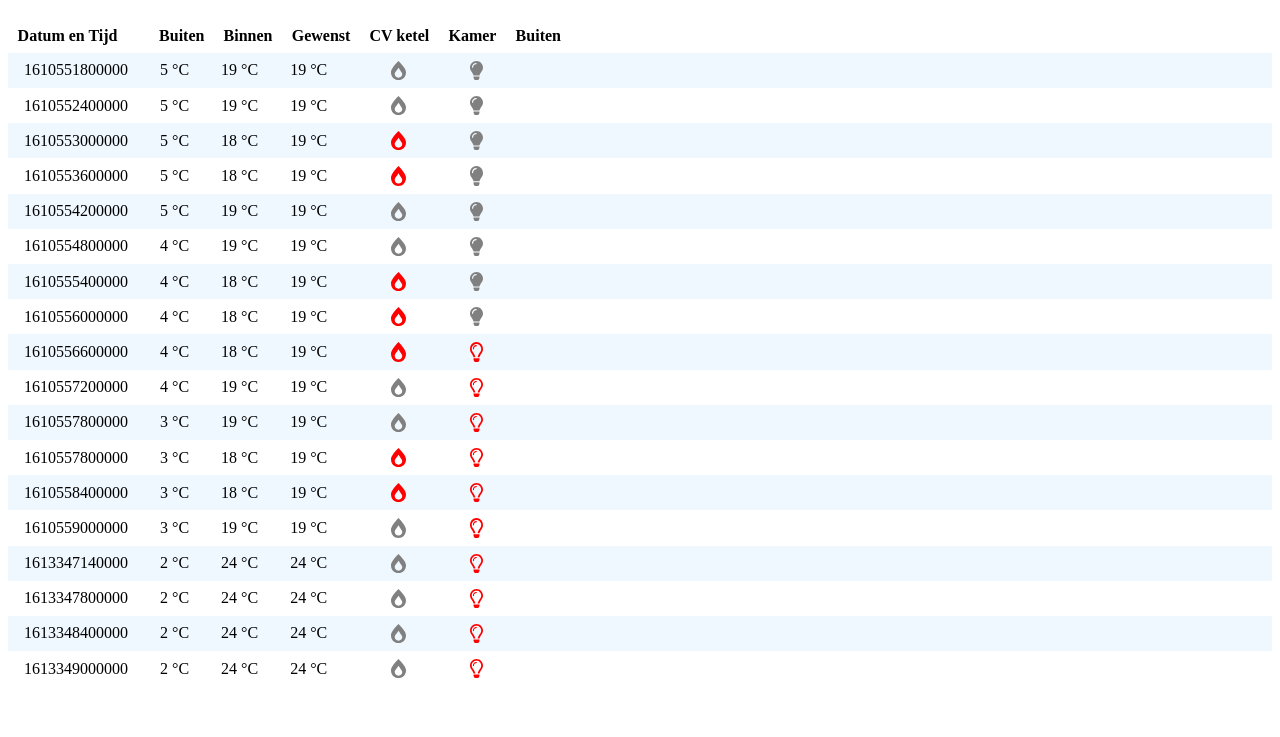
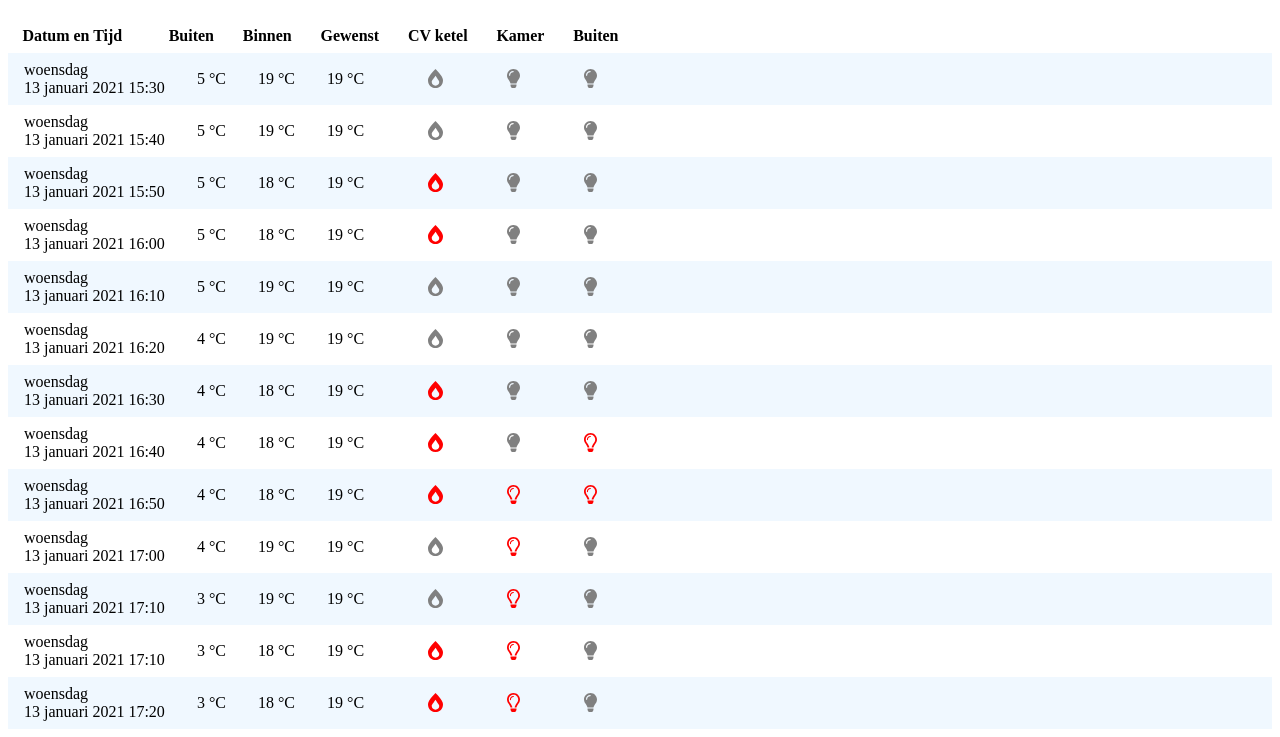
Before and after one commit to Amyvd/Frontent-programming, a plain HTML site: page Opdrachten/Les 1 - Eigenschappen van objecten uitvoeren/index.html in a window 1280 px wide. Shown: the part 61-798 px from the top of the page. Drawn offline with Linux system fonts and the light colour scheme.

Commit message:
verbeteringen

```diff
--- a/Opdrachten/Les 1 - Eigenschappen van objecten uitvoeren/dataUitvoer.js
+++ b/Opdrachten/Les 1 - Eigenschappen van objecten uitvoeren/dataUitvoer.js
@@ -49,14 +49,14 @@ const maakDatum = (num) => {
     }
 
     return `${geefDagWeek(dagWeek)} <br>
-    ${dagMaand} ${maandNaam(maand)} ${jaar} ${uren}:${minuten} `;
+    ${dagMaand} ${maandnaam(maand)} ${jaar} ${uren}:${minuten} `;
 }
 
 const uitvoeren = () => {
     let html = "";
     dataObject.forEach( obj => {
         html += `<div class="rij">`;
-        html += `<div>${obj.tijd}</div>`;
+        html += `<div class="langemaand">${maakDatum(obj.tijd)}</div>`;
         html += `<div>${obj.tempBuiten} &deg;C</div>`;
         html += `<div>${obj.tempBinnen} &deg;C</div>`;
         html += `<div>${obj.tempGewenst} &deg;C</div>`;
@@ -66,6 +66,11 @@ const uitvoeren = () => {
             html += `<div> <img class="icon" src="icons/vlamUIt.svg" alt="CV ketel uit"> </div>`;
         }
         if(obj.lichtKamer){
+            html += `<div> <img class="icon" src="icons/lampAan.svg" alt="lampen aan"> </div>`;
+        }else{
+            html += `<div> <img class="icon" src="icons/lampUIt.svg" alt="lampen uit"> </div>`;
+        }
+        if(obj.lichtBuiten){
             html += `<div> <img class="icon" src="icons/lampAan.svg" alt="lampen aan"> </div>`;
         }else{
             html += `<div> <img class="icon" src="icons/lampUIt.svg" alt="lampen uit"> </div>`;
--- a/Opdrachten/Les 1 - Eigenschappen van objecten uitvoeren/styledataImport.css
+++ b/Opdrachten/Les 1 - Eigenschappen van objecten uitvoeren/styledataImport.css
@@ -18,7 +18,7 @@
     font-weight: 800;
 }
 #uitvoerKop>div{
-    padding: .5em .6em;
+    padding: .5em .9em;
 }
 #uitvoerKop .tijd{
     padding-right: 2em;
```
Also changed, not shown: Opdrachten/Les 1 - Eigenschappen van objecten uitvoeren/index.html (+2 -2 lines).
